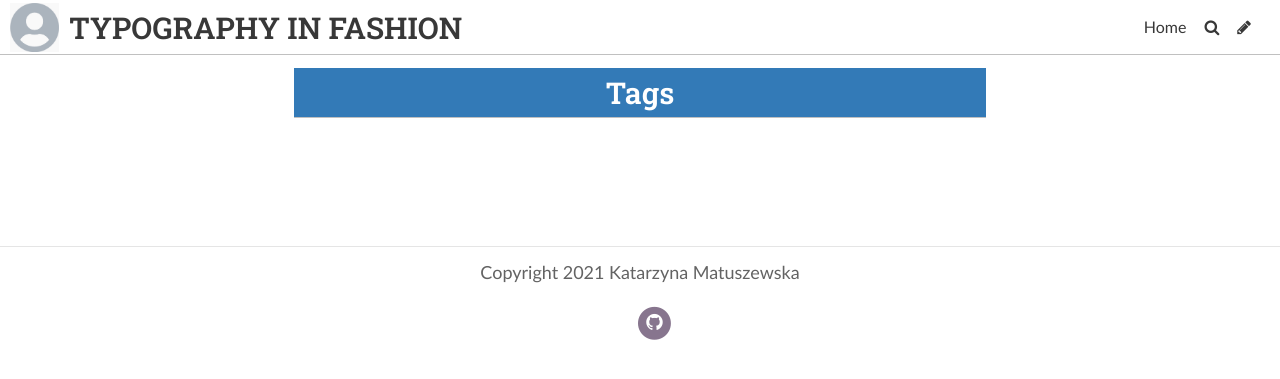
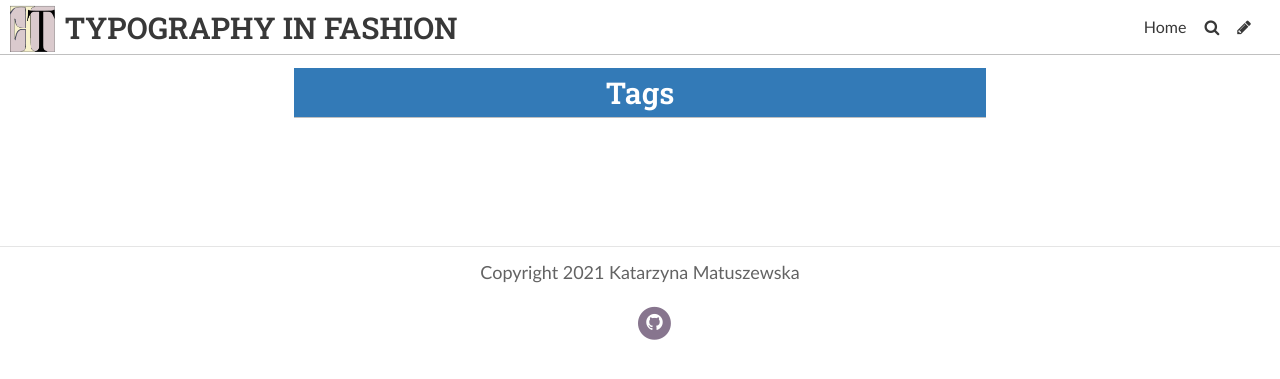
Before and after one commit to kasiamatuszewska/typographydesign, a Jekyll site: the page built from pages/tags.md, in a window 1280 px wide. Shown: the top 379 px of the page. Built offline with Jekyll 4.4.1, drawn with Linux system fonts in a browser that asks for light colours; some web fonts are replaced.

Commit message:
Update Settings “general”

```diff
--- a/_data/settings.yml
+++ b/_data/settings.yml
@@ -6,7 +6,7 @@
 header_text_color: "#cb0076"
 bannerheight: 100vh
 navbarheight: 55px
-logo: /uploads/logo.jpg
+logo: ../uploads/logo2.png
 favicon: /uploads/favicon.ico
 gridlayout: true
 fixednavbar: false
```
Also changed, not shown: uploads/logo2.png (added).
